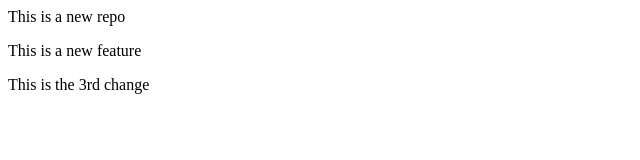
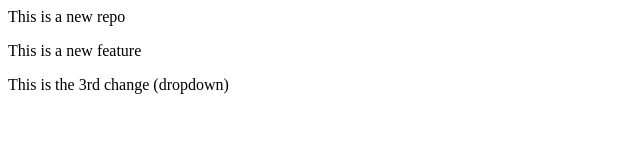
Before and after one commit to Kajolagrawal21/localrepo, a plain HTML site: page index.html in a window 1280 px wide. Shown: the whole page, without its empty margins (0-640 px from the left). Drawn offline with Linux system fonts and the light colour scheme.

Commit message:
added new change to see merge conflict

```diff
--- a/index.html
+++ b/index.html
@@ -1,3 +1,3 @@
 <p> This is a new repo </p>
 <p>This is a new feature</p>
-<p>This is the 3rd change</p>
+<p>This is the 3rd change (dropdown)</p>
```
